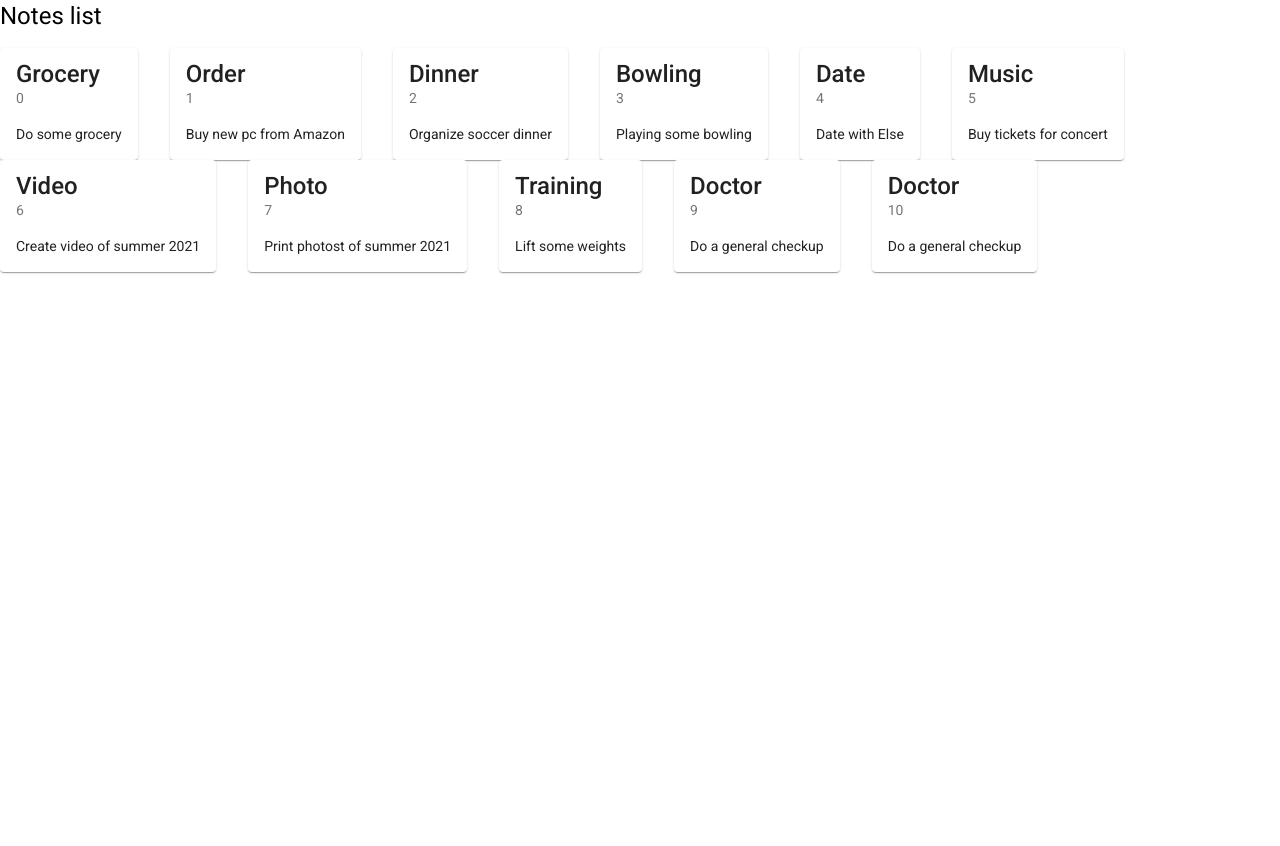
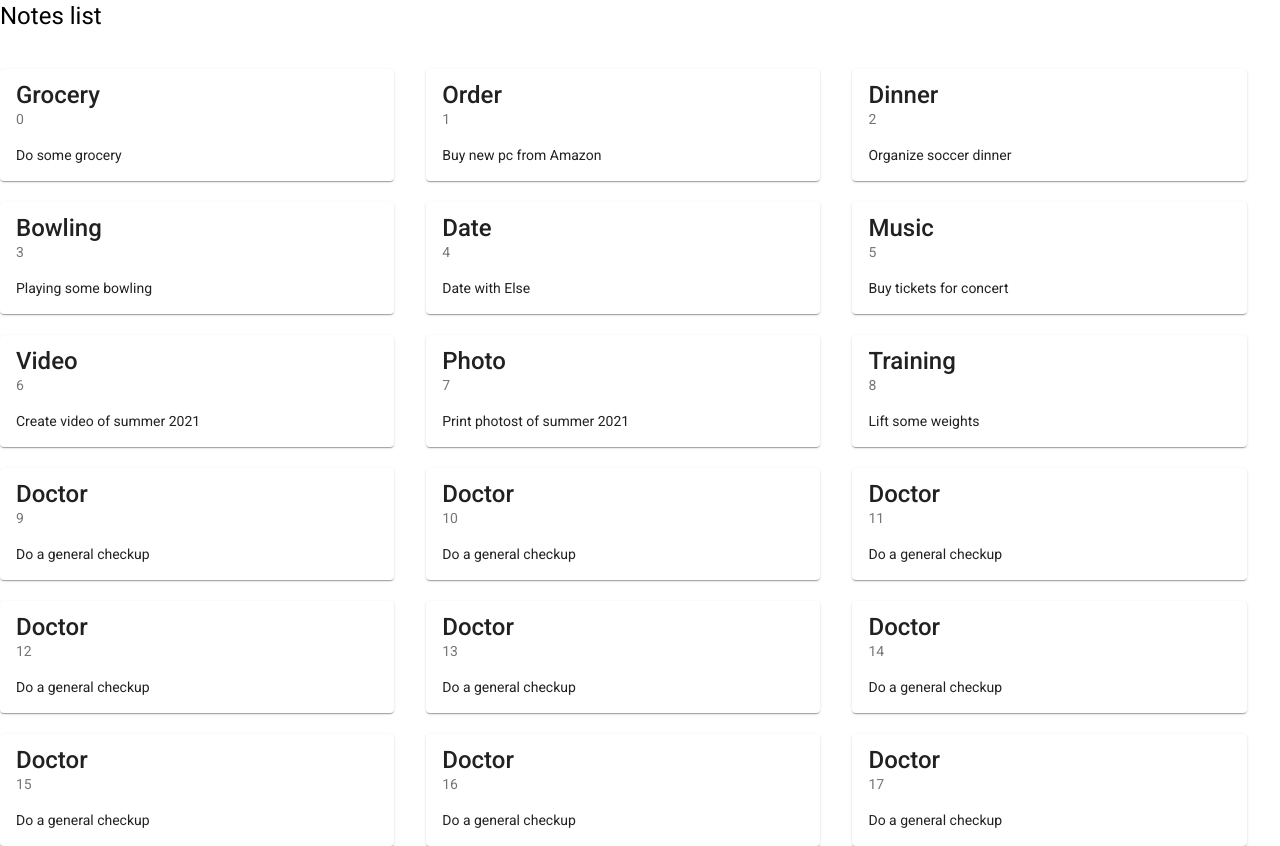
Before and after one commit to AndreaVDev/AngularNoteList, an Angular app in the folder NoteList/: page / in a window 1280 px wide. Before the commit the page ends 800 px from the top, so only its background shows below. Built offline with nearby package versions, Linux system fonts and the light colour scheme.

Commit message:
Added distance between cards

```diff
--- a/NoteList/src/app/mock-notes.ts
+++ b/NoteList/src/app/mock-notes.ts
@@ -12,4 +12,11 @@ export const NOTES: Note[] = [
 	{id: 8, title: 'Training', description: 'Lift some weights'},
 	{id: 9, title: 'Doctor', description: 'Do a general checkup'},
 	{id: 10, title: 'Doctor', description: 'Do a general checkup'},
+	{id: 11, title: 'Doctor', description: 'Do a general checkup'},
+	{id: 12, title: 'Doctor', description: 'Do a general checkup'},
+	{id: 13, title: 'Doctor', description: 'Do a general checkup'},
+	{id: 14, title: 'Doctor', description: 'Do a general checkup'},
+	{id: 15, title: 'Doctor', description: 'Do a general checkup'},
+	{id: 16, title: 'Doctor', description: 'Do a general checkup'},
+	{id: 17, title: 'Doctor', description: 'Do a general checkup'}
 ];
--- a/NoteList/src/app/notes/notes.component.css
+++ b/NoteList/src/app/notes/notes.component.css
@@ -34,3 +34,7 @@ h1 {
 }
 */
 /* END VERTICAL STYLE*/
+
+mat-card {
+	margin-top: 1.5em;
+}
--- a/NoteList/src/app/notes/notes.component.html
+++ b/NoteList/src/app/notes/notes.component.html
@@ -21,7 +21,7 @@ BASE HTML WITH SIMPLE CSS
 
 <div fxLayout="row wrap" fxLayoutGap="32px" fxLayoutAlign="flex-start">
 <ng-container *ngFor="let note of notes">
-    <mat-card >
+    <mat-card fxFlex="0 1 calc(33.3% - 32px)">
 			<mat-card-title-group>
 				<mat-card-title>{{note.title}}</mat-card-title>
 				<mat-card-subtitle>{{note.id}}</mat-card-subtitle>
```
